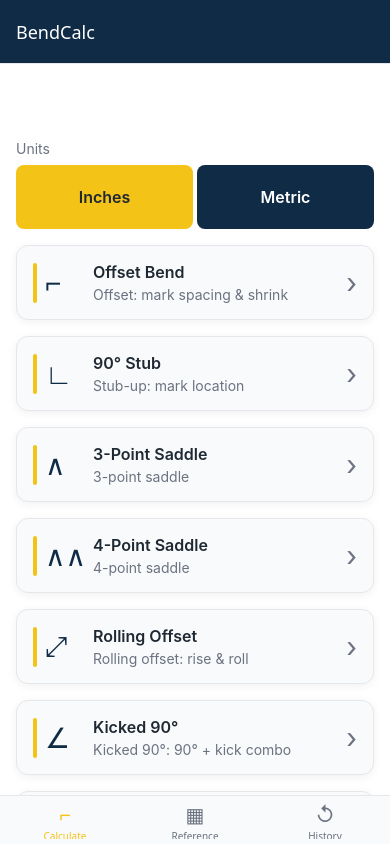
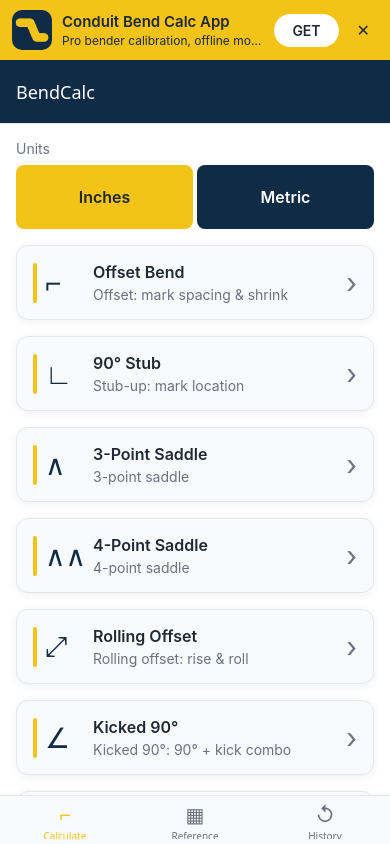
Before and after one commit to robin421/conduit-bend-calc, a React Native app: screen /CalcHome in a window 390 px wide. Built offline with nearby package versions, Linux system fonts and the light colour scheme.

Commit message:
T38: fix download banner stacking - mount at App root, gold accent, real link

```diff
--- a/App.tsx
+++ b/App.tsx
@@ -6,6 +6,7 @@
 
 import { applyWebDocumentTitle } from './src/lib/documentTitle';
 import { initProIap } from './src/lib/proStore';
+import DownloadBanner from './src/components/downloadBanner';
 import RootTabs from './src/navigation/rootTabs';
 import { getNavigationTheme, useTheme } from './src/theme';
 
@@ -21,6 +22,8 @@
   }, []);
   return (
     <SafeAreaProvider>
+      {/* Web 固定下载 banner：挂在导航之外才能压过导航头；Native 不渲染 */}
+      <DownloadBanner />
       <NavigationContainer
         theme={getNavigationTheme(theme)}
         documentTitle={{ enabled: false }}
--- a/src/components/downloadBanner.tsx
+++ b/src/components/downloadBanner.tsx
@@ -1,13 +1,14 @@
-import { useState } from 'react';
+import { useState, type ComponentProps, type ComponentType } from 'react';
 import {
   Image,
-  Linking,
   Platform,
   Pressable,
   StyleSheet,
   Text,
   View,
   type ImageStyle,
+  type StyleProp,
+  type TextStyle,
   type ViewStyle,
 } from 'react-native';
 
@@ -21,6 +22,17 @@
 
 /** Banner 固定高度；同值用作内容区占位，避免遮挡。 */
 export const DOWNLOAD_BANNER_HEIGHT = 60;
+
+/**
+ * react-native-web 的 Text 支持 href / hrefAttrs（渲染为 <a>），
+ * 但 RN 类型未收录，这里做一次类型扩展断言；Native 端忽略该 prop。
+ */
+const AnchorText = Text as unknown as ComponentType<
+  ComponentProps<typeof Text> & {
+    href?: string;
+    hrefAttrs?: { target?: string; rel?: string };
+  }
+>;
 
 function readDismissedAt(): number | null {
   try {
@@ -60,9 +72,13 @@
 }
 
 /**
- * Web 首页顶部固定下载 banner：常驻提醒访客下载 App 体验更多功能。
- * 仅在 Web 渲染；Native 端返回 null。显示状态组件内部自管理，
- * 同时渲染等高占位，保证下方内容不被 fixed banner 遮挡。
+ * Web 顶部固定下载 banner：常驻提醒访客下载 App 体验更多功能。
+ * 仅在 Web 渲染；Native 端返回 null。
+ *
+ * 挂载位置说明：必须挂在 App 根节点（NavigationContainer 之外），
+ * 因为 native-stack 的导航头渲染在屏幕容器之外的同级堆叠上下文里，
+ * banner 放在任何屏幕内部都无法用 z-index 压过导航头。
+ * 因此 banner 出现在全部 Web 页面顶部（不只首页），这是有意为之。
  */
 export default function DownloadBanner() {
   const theme = useTheme();
@@ -84,7 +100,7 @@
       <View
         accessibilityRole="header"
         accessibilityLabel="Download the Conduit Bend Calc app"
-        style={[styles.banner, { backgroundColor: theme.colors.primary }]}
+        style={[styles.banner, { backgroundColor: theme.colors.accent }]}
       >
         <Image
           source={require('../../assets/icon.png')}
@@ -94,36 +110,39 @@
         <View style={styles.textBlock}>
           <Text
             numberOfLines={1}
-            style={[styles.title, { color: theme.colors.onPrimary }]}
+            style={[styles.title, { color: theme.colors.onAccent }]}
           >
             {DOWNLOAD_BANNER_COPY.title}
           </Text>
           <Text
             numberOfLines={1}
-            style={[styles.subtitle, { color: theme.colors.resultLabel }]}
+            style={[styles.subtitle, { color: theme.colors.onAccent }]}
           >
             {DOWNLOAD_BANNER_COPY.subtitle}
           </Text>
         </View>
-        <Pressable
-          accessibilityRole="button"
+        <AnchorText
+          accessibilityRole="link"
           accessibilityLabel="Get the Conduit Bend Calc app on Google Play"
-          onPress={() => {
-            void Linking.openURL(GOOGLE_PLAY_URL).catch(() => undefined);
-          }}
-          style={styles.getButton}
+          href={GOOGLE_PLAY_URL}
+          hrefAttrs={{ target: '_blank', rel: 'noopener noreferrer' }}
+          style={
+            [
+              styles.getButton,
+              styles.getText,
+              { color: theme.colors.onAccent },
+            ] as StyleProp<TextStyle>
+          }
         >
-          <Text style={[styles.getText, { color: theme.colors.primary }]}>
-            {DOWNLOAD_BANNER_COPY.button}
-          </Text>
-        </Pressable>
+          {DOWNLOAD_BANNER_COPY.button}
+        </AnchorText>
         <Pressable
           accessibilityRole="button"
           accessibilityLabel="Dismiss download banner"
           onPress={handleDismiss}
           style={styles.closeButton}
         >
-          <Text style={[styles.closeText, { color: theme.colors.onPrimary }]}>
+          <Text style={[styles.closeText, { color: theme.colors.onAccent }]}>
             ✕
           </Text>
         </Pressable>
@@ -146,7 +165,9 @@
     alignItems: 'center',
     paddingHorizontal: 12,
     gap: 10,
-    zIndex: 10,
+    // 必须压过导航头所在的堆叠上下文：组件挂在 App 根节点，
+    // 此处 zIndex 直接参与根堆叠上下文比较。
+    zIndex: 1000,
   },
   appIcon: {
     width: 40,
--- a/src/screens/calcHomeScreen.tsx
+++ b/src/screens/calcHomeScreen.tsx
@@ -11,7 +11,6 @@
 
 import BigButton from '../components/bigButton';
 import Card from '../components/card';
-import DownloadBanner from '../components/downloadBanner';
 import ProDownloadSheet from '../components/proDownloadSheet';
 import {
   FOUR_POINT_SADDLE_ICON,
@@ -84,8 +83,6 @@
 
   return (
     <>
-      {/* Web 固定下载 banner：内部自管理显示/占位，Native 不渲染 */}
-      <DownloadBanner />
       <ScrollView
         style={{ backgroundColor: theme.colors.background }}
         contentContainerStyle={[
```
